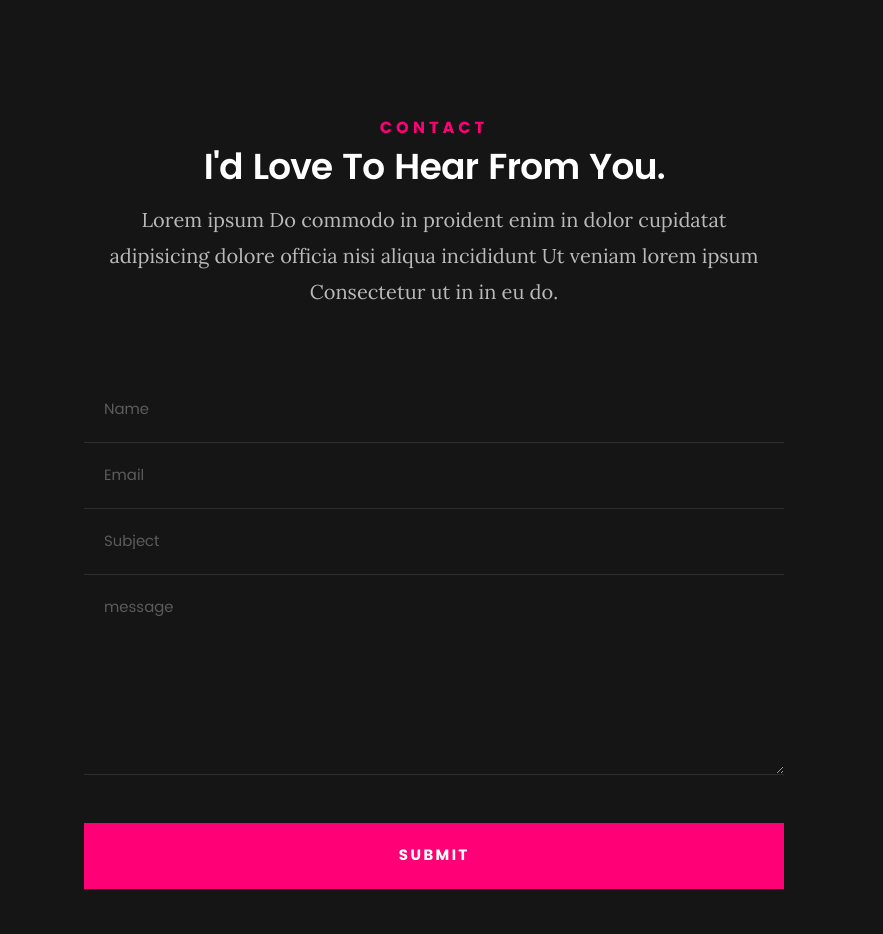
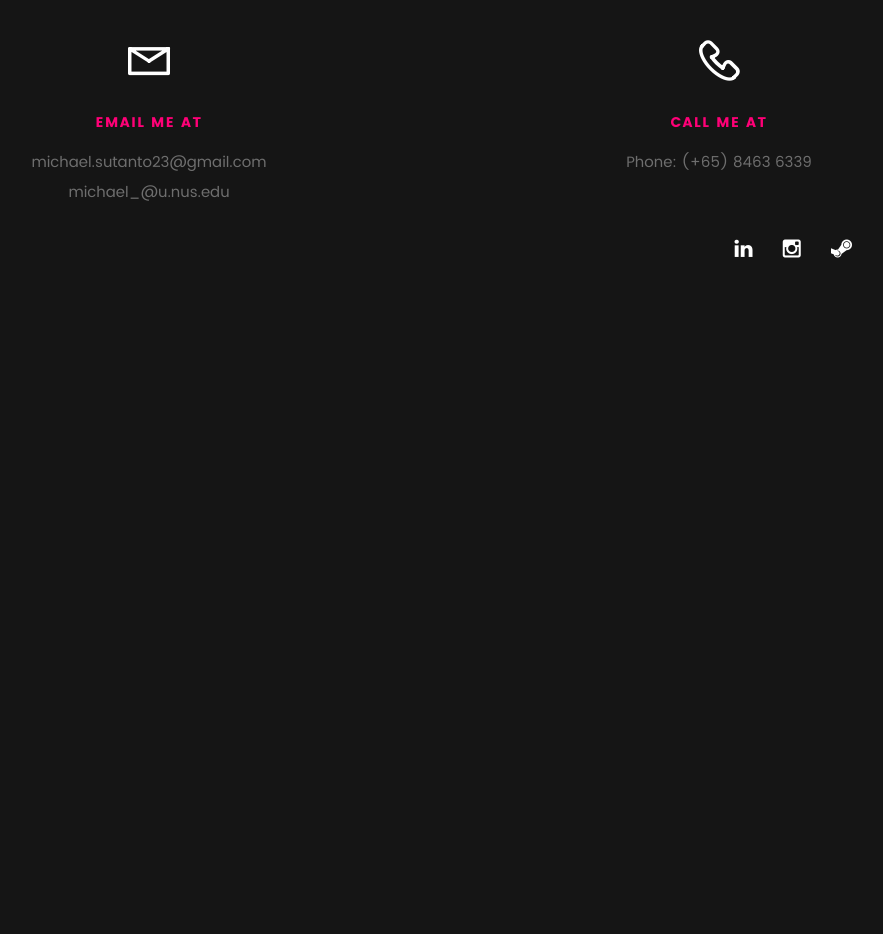
Before and after one commit to michaelsutanto/michaelsutanto.github.io, a plain HTML site: page index.html in a window 1280 px wide. Shown: the part 4507-5441 px from the top of the page, without its empty margins (206-1089 px from the left). After the commit the page ends 4807 px from the top, so only its background shows below. Drawn offline with Linux system fonts and the light colour scheme; files whose address does not match are found by name.

```diff
--- a/index.html
+++ b/index.html
@@ -545,69 +545,6 @@
 
 	</section> <!-- /portfolio -->
 
-
-   <!-- contact
-   ================================================== -->
-	<section id="contact">
-
-		<div class="row section-intro">
-   		<div class="col-twelve">
-
-   			<h5>Contact</h5>
-   			<h1>I'd Love To Hear From You.</h1>
-
-   			<p class="lead">Lorem ipsum Do commodo in proident enim in dolor cupidatat adipisicing dolore officia nisi aliqua incididunt Ut veniam lorem ipsum Consectetur ut in in eu do.</p>
-
-   		</div>
-   	</div> <!-- /section-intro -->
-
-   	<div class="row contact-form">
-
-   		<div class="col-twelve">
-
-            <!-- form -->
-            <form name="contactForm" id="contactForm" method="post" action="">
-      			<fieldset>
-
-                  <div class="form-field">
- 						   <input name="contactName" type="text" id="contactName" placeholder="Name" value="" minlength="2" required="">
-                  </div>
-                  <div class="form-field">
-	      			   <input name="contactEmail" type="email" id="contactEmail" placeholder="Email" value="" required="">
-	               </div>
-                  <div class="form-field">
-	     				   <input name="contactSubject" type="text" id="contactSubject" placeholder="Subject" value="">
-	               </div>
-                  <div class="form-field">
-	                 	<textarea name="contactMessage" id="contactMessage" placeholder="message" rows="10" cols="50" required=""></textarea>
-	               </div>
-                 <div class="form-field">
-                     <button class="submitform">Submit</button>
-                     <div id="submit-loader">
-                        <div class="text-loader">Sending...</div>
-       				      <div class="s-loader">
-								  	<div class="bounce1"></div>
-								  	<div class="bounce2"></div>
-								  	<div class="bounce3"></div>
-								</div>
-							</div>
-                  </div>
-
-      			</fieldset>
-      		</form> <!-- Form End -->
-
-            <!-- contact-warning -->
-            <div id="message-warning">
-            </div>
-            <!-- contact-success -->
-      		<div id="message-success">
-               <i class="fa fa-check"></i>Your message was sent, thank you!<br>
-      		</div>
-
-         </div> <!-- /col-twelve -->
-
-   	</div> <!-- /contact-form -->
-
    	<div class="row contact-info">
 
    		<div class="col-six tab-full collapse">
```
